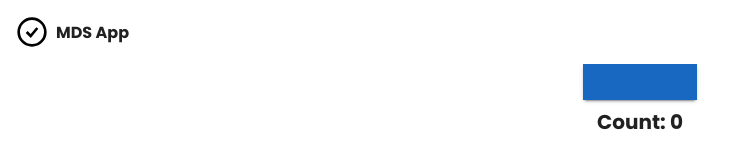
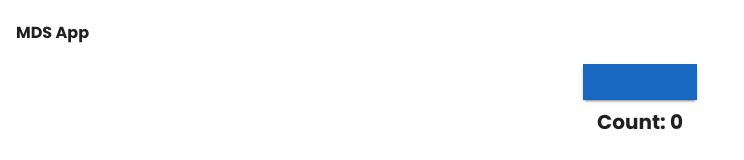
Before and after one commit to Alexandre-RICHARD/mds_app_web_vuejs, a Vue app: page / in a window 1280 px wide. Shown: the top 160 px of the page, without its empty margins (0-744 px from the left). Built offline with nearby package versions, Linux system fonts and the light colour scheme.

Commit message:
Change favicon

```diff
--- a/index.html
+++ b/index.html
@@ -3,7 +3,7 @@
 
 <head>
   <meta charset="UTF-8" />
-  <link rel="icon" type="image/svg+xml" href="/todo" />
+  <link rel="icon" type="image/svg+xml" href="/src/static/images/favicon.ico" />
   <meta name="viewport" content="width=device-width, initial-scale=1.0" />
   <base href="/" />
   <title>MDS GPA Front</title>
--- a/src/views/components/AppHeader.vue
+++ b/src/views/components/AppHeader.vue
@@ -1,13 +1,10 @@
-<script setup lang="ts">
-import LogoSVG from "../svg/LogoSVG.vue";
-</script>
+<script setup lang="ts"></script>
 
 <template>
   <v-app-bar
     flat
     class="px-4 bg-gray-200"
   >
-    <LogoSVG class="mr-2" />
     <span class="font-bold">MDS App</span>
   </v-app-bar>
 </template>
--- a/src/views/svg/LogoSVG.vue
+++ /dev/null
@@ -1,22 +0,0 @@
-<template>
-  <svg
-    width="32"
-    height="32"
-    viewBox="0 0 24 24"
-    fill="none"
-    xmlns="http://www.w3.org/2000/svg"
-  >
-    <circle
-      cx="12"
-      cy="12"
-      r="10"
-      stroke="black"
-      stroke-width="2"
-    />
-    <path
-      d="M8 12L11 15L16 9"
-      stroke="black"
-      stroke-width="2"
-    />
-  </svg>
-</template>
```
Also changed, not shown: src/assets/logo.png (added), 1 other file (tests, documents, lock files or other folders).
